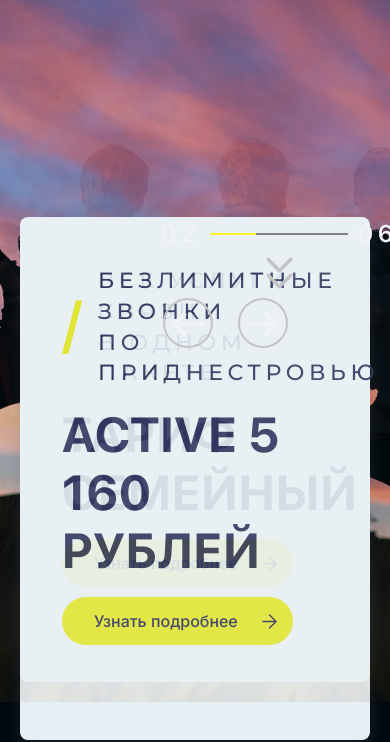
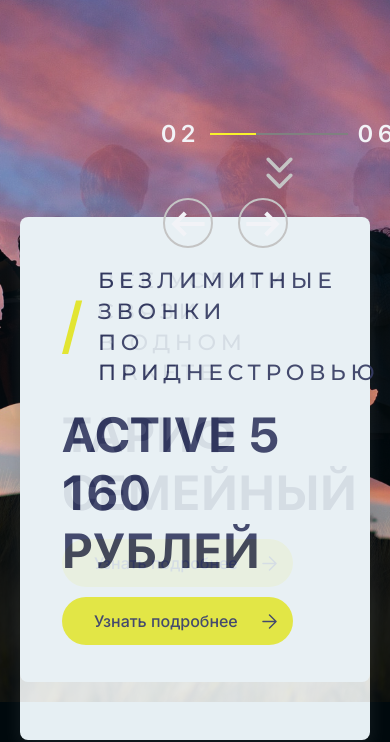
Before and after one commit to sgu6ena/idc, a plain HTML site: page index.html in a window 390 px wide. Shown: the part 103-845 px from the top of the page. Drawn offline with nearby package versions, Linux system fonts and the light colour scheme.

Commit message:
Update style.css

```diff
--- a/style/style.css
+++ b/style/style.css
@@ -1374,7 +1374,7 @@ h3.news-title {
     }
 
     .header-end{
-        transform:translateY(-300px);
+        transform:translateY(-400px);
         margin:  20px;
     }
     .show-more {
```
